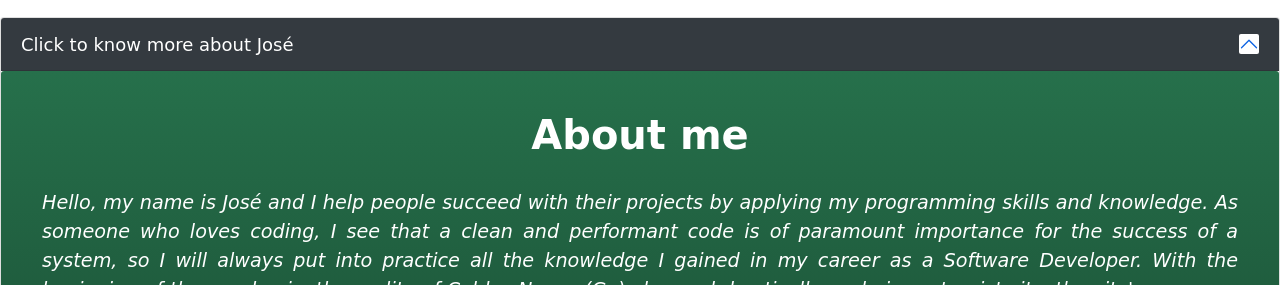
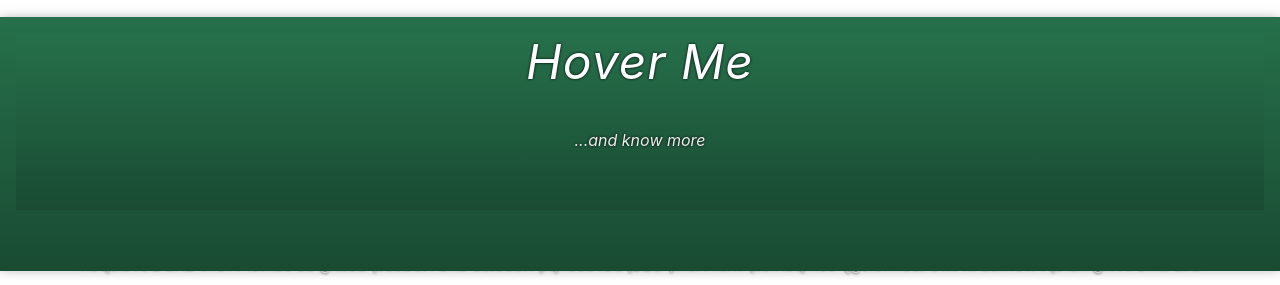
Before and after one commit to jose-protasio/profilepro, a plain HTML site: page index.html in a window 1280 px wide. Shown: the part 515-800 px from the top of the page. Drawn offline with nearby package versions, Linux system fonts and the light colour scheme.

Commit message:
about me hover

```diff
--- a/index.html
+++ b/index.html
@@ -6,8 +6,11 @@
     <meta http-equiv="X-UA-Compatible" content="IE=edge">
     <meta name="viewport" content="width=device-width, initial-scale=1.0">
     <title>My Profile Pro</title>
-    <link href="https://cdn.jsdelivr.net/npm/bootstrap@5.0.2/dist/css/bootstrap.min.css" rel="stylesheet" integrity="sha384-EVSTQN3/azprG1Anm3QDgpJLIm9Nao0Yz1ztcQTwFspd3yD65VohhpuuCOmLASjC" crossorigin="anonymous">
-    <script src="https://cdn.jsdelivr.net/npm/bootstrap@5.0.2/dist/js/bootstrap.bundle.min.js" integrity="sha384-MrcW6ZMFYlzcLA8Nl+NtUVF0sA7MsXsP1UyJoMp4YLEuNSfAP+JcXn/tWtIaxVXM" crossorigin="anonymous"></script>
+    <link href="https://cdn.jsdelivr.net/npm/bootstrap@5.0.2/dist/css/bootstrap.min.css" rel="stylesheet"
+        integrity="sha384-EVSTQN3/azprG1Anm3QDgpJLIm9Nao0Yz1ztcQTwFspd3yD65VohhpuuCOmLASjC" crossorigin="anonymous">
+    <script src="https://cdn.jsdelivr.net/npm/bootstrap@5.0.2/dist/js/bootstrap.bundle.min.js"
+        integrity="sha384-MrcW6ZMFYlzcLA8Nl+NtUVF0sA7MsXsP1UyJoMp4YLEuNSfAP+JcXn/tWtIaxVXM"
+        crossorigin="anonymous"></script>
     <link rel="stylesheet" href="style.css">
     <link rel="stylesheet" href="https://stackpath.bootstrapcdn.com/bootstrap/4.1.3/css/bootstrap.min.css"
         integrity="sha384-MCw98/SFnGE8fJT3GXwEOngsV7Zt27NXFoaoApmYm81iuXoPkFOJwJ8ERdknLPMO" crossorigin="anonymous">
@@ -79,52 +82,39 @@
         </div>
     </div>
 
-        <div class="accordion" id="accordionExample">
-            <div class="accordion-item">
-                <h2 class="accordion-header" id="headingOne">
-                    <button class="accordion-button" type="button" data-bs-toggle="collapse"
-                        data-bs-target="#collapseOne" aria-expanded="true" aria-controls="collapseOne">
-                        Click to know more about José
-                    </button>
-                </h2>
-                <div id="collapseOne" class="accordion-collapse collapse show" aria-labelledby="headingOne"
-                    data-bs-parent="#accordionExample">
-                    <div class="intro">
-                        <h1>About me</h1>
+    <!-- card -->
+    <div class="flip">
+        <div class="content">
+            <div class="front">
+                <h2>Hover Me</h2>
+                <p style="margin-top: 30px;">...and know more</p>
+            </div>
+            <div class="back">
+                <h2>About me</h2>
                 <p>
-        Hello, my name is José and I help people succeed with their projects by applying my programming skills and
-        knowledge. As someone who loves coding, I see that a clean and performant code is of paramount importance
-        for the success of a system, so I will always put into practice all the knowledge I gained in my career as a
+                    Hello, my name is José and I help people succeed with their projects by applying my programming
+                    skills and
+                    knowledge. As someone who loves coding, I see that a clean and performant code is of paramount
+                    importance
+                    for the success of a system, so I will always put into practice all the knowledge I gained in my
+                    career as a
                     Software Developer.
-        With the beginning of the pandemic, the reality of Caldas Novas (Go) changed drastically, as being a tourist
+                    With the beginning of the pandemic, the reality of Caldas Novas (Go) changed drastically, as being a
+                    tourist
                     city, the city's economy depends exclusively on people, however, the borders were closed to control
                     Covid-19, which left Caldas Novas scarce jobs.
-        As a son and student, I always had the dream of conquering my own things and helping my family. It was then
+                    As a son and student, I always had the dream of conquering my own things and helping my family. It
+                    was then
                     that I made the most difficult and important decision of my life: to go to Blumenau-Sc in search of
-        opportunities in the technology field. So I fell in love with programming, because I've always been very
-        curious to know how things work behind the scenes. During this time living here, I worked in two technology
+                    opportunities in the technology field. So I fell in love with programming, because I've always been
+                    very
+                    curious to know how things work behind the scenes. During this time living here, I worked in two
+                    technology
                     companies, with Html, CSS, Javascript, ReactJs and NodeJs, acting as Junior Front-End Developer.
                 </p>
             </div>
         </div>
     </div>
-        </div>
-
-    <!-- <h1>About me</h1>
-    <p>
-        Hello, my name is José and I help people succeed with their projects by applying my programming skills and
-        knowledge. As someone who loves coding, I see that a clean and performant code is of paramount importance
-        for the success of a system, so I will always put into practice all the knowledge I gained in my career as a
-        Software Developer.
-        With the beginning of the pandemic, the reality of Caldas Novas (Go) changed drastically, as being a tourist
-        city, the city's economy depends exclusively on people, however, the borders were closed to control
-        Covid-19, which left Caldas Novas scarce jobs.
-        As a son and student, I always had the dream of conquering my own things and helping my family. It was then
-        that I made the most difficult and important decision of my life: to go to Blumenau-Sc in search of
-        opportunities in the technology field. So I fell in love with programming, because I've always been very
-        curious to know how things work behind the scenes. During this time living here, I worked in two technology
-        companies, with Html, CSS, Javascript, ReactJs and NodeJs, acting as Junior Front-End Developer.
-    </p> -->
     </div>
 
     <footer>
--- a/style.css
+++ b/style.css
@@ -1,44 +1,44 @@
-*{
+* {
     margin: 0;
     padding: 0;
     box-sizing: border-box;
 }
 
-body::-webkit-scrollbar{
+body::-webkit-scrollbar {
     display: none;
 }
 
-header{
+header {
     background-color: #d0e4ae;
 }
 
-nav{
+nav {
     width: 100vw;
     text-align: center;
     justify-content: center;
 }
 
-.menu{
+.menu {
     display: flex;
     max-width: fit-content;
 }
 
-.content{
+.content {
     background-color: #ffffff;
 }
 
-.coderContent img{
+.coderContent img {
     width: 20%;
     height: 15%;
     border-radius: 100px;
 }
 
-p{
+p {
     font-style: italic;
-    font-weight:normal;
+    font-weight: normal;
 }
 
-.profileImg{
+.profileImg {
     display: flex;
     flex-direction: column;
     height: 100%;
@@ -47,40 +47,40 @@ p{
     width: auto;
 }
 
-.profileImg img{
+.profileImg img {
     margin-top: 45px;
     text-align: center;
     height: 100%;
 }
 
-.profileImg h2{
+.profileImg h2 {
     font-family: cursive;
     font-weight: bolder;
 }
 
-.profileImg p{
+.profileImg p {
     font-family: cursive;
     font-size: large;
 }
 
-.coder{
+.coder {
     display: flex;
     flex-direction: column;
     margin: auto;
     justify-content: center;
 }
 
-.coderContent{
+.coderContent {
     display: flex;
     width: 100%;
     align-items: center;
     justify-content: center;
     flex-direction: row;
     background-color: #d0e4ae;
-    border-bottom:1px solid #bed4c9;
+    border-bottom: 1px solid #bed4c9;
 }
 
-.skills{
+.skills {
     display: flex;
     width: 25%;
     height: 10%;
@@ -91,7 +91,7 @@ p{
     margin-top: 3%;
 }
 
-.skills h2{
+.skills h2 {
     display: flex;
     text-align: center;
     justify-content: center;
@@ -99,19 +99,19 @@ p{
     font-weight: bolder;
 }
 
-.skills .imgTitle{
+.skills .imgTitle {
     display: flex;
     margin-bottom: 20px;
     justify-content: center;
 }
 
-.skills img{
+.skills img {
     width: 60px;
     height: 60px;
     border-radius: 3px;
 }
 
-.intro{
+.intro {
     display: flex;
     justify-content: center;
     flex-direction: column;
@@ -120,16 +120,16 @@ p{
     border-radius: 3px;
 }
 
-.intro h1{
+.intro h1 {
     font-family: cursive;
     margin-top: 40px;
     color: #ffffff;
     font-weight: bold;
 }
 
-.intro p{
+.intro p {
     text-align: center;
-    font-family:'Times New Roman', Times, serif;
+    font-family: 'Times New Roman', Times, serif;
     font-size: larger;
     margin-top: 12px;
     text-align: justify;
@@ -141,7 +141,7 @@ p{
 
 }
 
-.footerContent{
+.footerContent {
     display: flex;
     flex-direction: row;
     gap: 10vw;
@@ -150,7 +150,7 @@ p{
     margin-right: 100px;
 }
 
-.logoFooter{
+.logoFooter {
     display: flex;
     flex-direction: column;
     justify-content: center;
@@ -159,80 +159,168 @@ p{
     align-items: center;
 }
 
-.logoFooter img{
+.logoFooter img {
     border-radius: 100px;
     width: 90px;
     height: 90px;
 }
 
-.logoFooter p{
+.logoFooter p {
     font-family: cursive;
     font-size: large;
 }
 
-.about{
+.about {
     justify-content: center;
 }
 
-.about h2{
+.about h2 {
     white-space: nowrap;
     font-family: cursive;
     font-weight: bold;
 }
 
-.about p{
+.about p {
     font-family: cursive;
     font-size: large;
 }
 
-.follow h2{
+.follow h2 {
     font-family: cursive;
     font-weight: bold;
 }
 
-.follow p{
+.follow p {
     white-space: nowrap;
     font-family: cursive;
     font-size: large;
 }
 
-.solutions h2{
+.solutions h2 {
     font-family: cursive;
     font-weight: bold;
 }
 
-.solutions p{
+.solutions p {
     font-family: cursive;
     font-size: large;
 }
 
-.coder{
+.coder {
     display: flex;
     margin-right: 15%;
 }
 
-.accordion button{
+.accordion button {
     display: flex;
     justify-content: center;
     background-image: #ffff;
     color: #fff;
-    background-color: #343a40!important;
+    background-color: #343a40 !important;
     font-family: cursive;
     font-size: large;
 }
 
-.accordion-button::after{
+.accordion-button::after {
     background-color: #fff;
     border-radius: 2px;
 }
 
-.accordion-button:not(.collapsed){
+.accordion-button:not(.collapsed) {
     color: #fff
 }
 
-.accordion-item{
+.accordion-item {
     text-align: center;
     justify-content: center;
     width: 100vw;
     margin: auto;
 }
+
+
+/* CARD */
+
+.flip {
+    box-shadow: 0 0 10px rgba(128, 128, 128, 0.5);
+    padding: 1em;
+    width: 100%;
+    height: 254px;
+    transform-style: preserve-3d;
+    transition: 3s ease;
+}
+
+.flip:hover {
+    transform: rotateY(180deg);
+}
+
+/* Content */
+.flip .content {
+    transform-style: preserve-3d;
+}
+
+.flip .back,
+.flip .front {
+    transform-style: preserve-3d;
+    backface-visibility: hidden;
+    display: flex;
+    flex-direction: column;
+}
+
+.flip .back {
+    transform: rotateY(180deg);
+    position: absolute;
+    top: 0;
+    left: 0;
+    right: 0;
+    bottom: 10px;
+}
+
+.flip h2,
+.flip p {
+    transform: translateZ(90px);
+    text-shadow: 0 0 3px black;
+    text-align: center;
+    font-style: italic;
+    font-weight: normal;
+}
+
+.flip h2 {
+    font-size: 3em;
+    color: #fff;
+    letter-spacing: 1px;
+}
+
+.flip p {
+    font-size: 1em;
+    color: #eee;
+    line-height: 1.6em;
+    padding-bottom: 40px;
+
+}
+
+.flip::before,
+.flip::after {
+    content: "";
+    top: 0;
+    left: 0;
+    right: 0;
+    bottom: 0;
+    position: absolute;
+    background-image: linear-gradient(#26704b, #194b32);
+    background-position: center center;
+    background-repeat: no-repeat;
+    background-size: cover;
+    transform: rotateY(180deg)translateZ(1px);
+}
+
+.flip::before {
+    transform: none;
+    background-image: linear-gradient(#26704b, #194b32);
+    background-position: center center;
+    background-repeat: no-repeat;
+    background-size: cover;
+}
+
+.front {
+    background-image: linear-gradient(#26704b, #194b32);
+}
```
Lines whose indentation alone changed are shown as unchanged.
